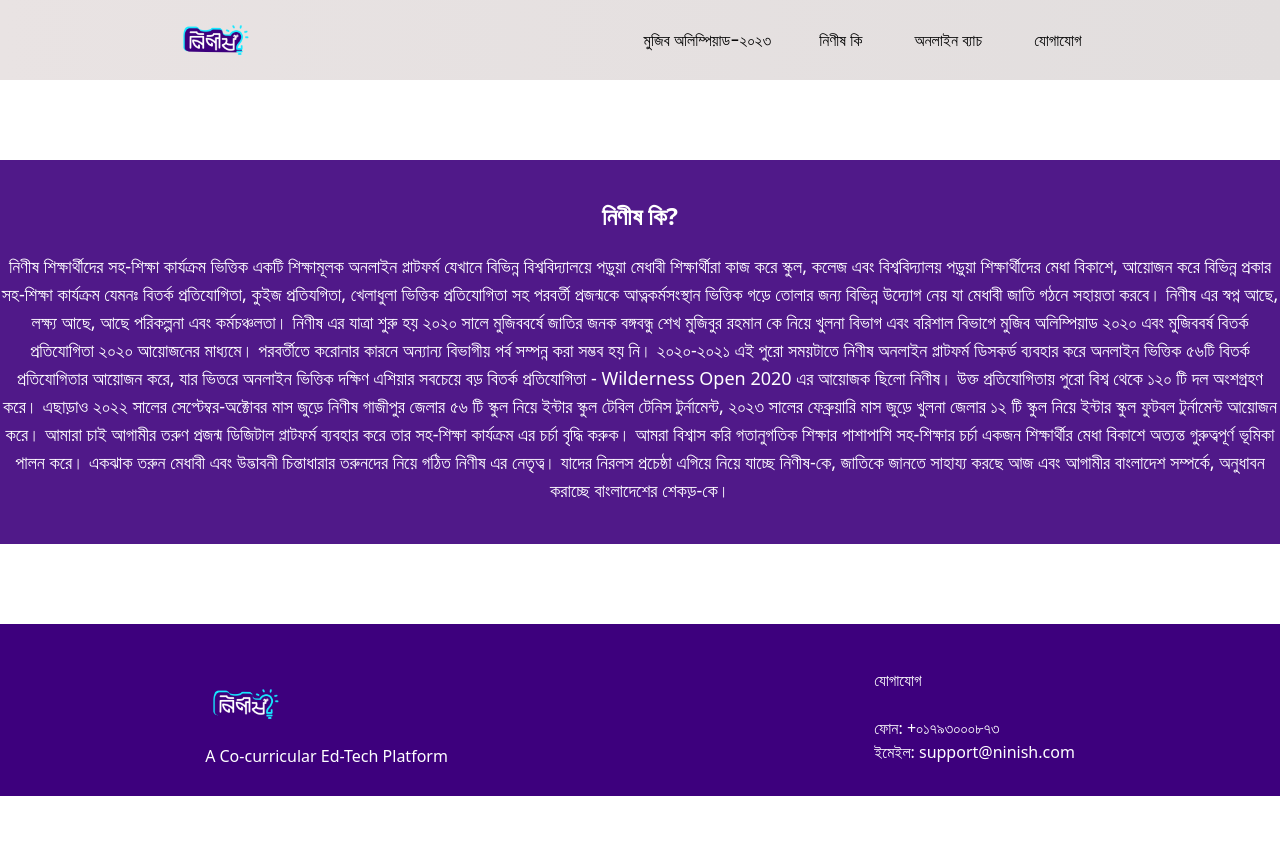
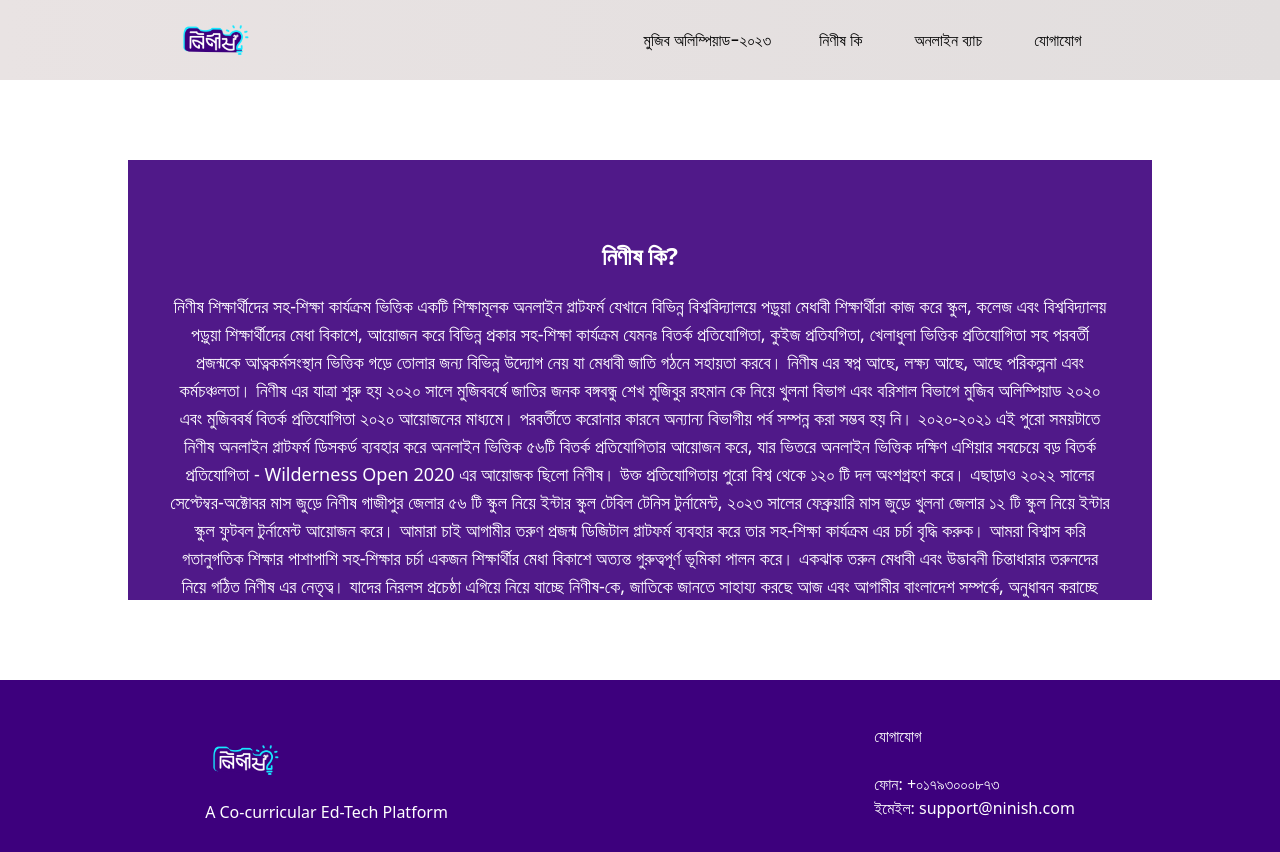
Before and after one commit to SamiulAlom/ninish-project, a React (Create React App) app: page /about in a window 1280 px wide. Before the commit the page ends 800 px from the top, so only its background shows below. Built offline with nearby package versions, Linux system fonts and the light colour scheme; a web font is replaced by a local one.

Commit message:
modified:   src/components/pages/About.js 	modified:   src/components/pages/Contact.js 	modified:   src/components/pages/QuizPage.js 	modified:   src/components/pages/subpage/Ninis.js

```diff
--- a/src/components/pages/About.js
+++ b/src/components/pages/About.js
@@ -3,7 +3,7 @@
 
 export default function About() {
   return (
-    <div className=" bg-white pt-20 pb-20">
+    <div className="min-[600px]:h-[100vh] min-[1000px]:h-[75vh] flex justify-center bg-white pt-20 pb-20">
       <Ninis />
     </div>
   );
--- a/src/components/pages/Contact.js
+++ b/src/components/pages/Contact.js
@@ -22,7 +22,7 @@
         <div className="pt-20 container">
           <h1 className="text-2xl text-center font-bold">Our Phone Number</h1>
           <span className="flex pt-7 justify-center">
-            <h2 className="text-1xl text-center font-300">০১৭১১১১১১১১</h2>
+            <h2 className="text-1xl text-center font-300">+০১৭৯৩০০০৮৭৩</h2>
           </span>
         </div>
         <div className="pt-20 container">
--- a/src/components/pages/QuizPage.js
+++ b/src/components/pages/QuizPage.js
@@ -3,7 +3,7 @@
 
 export default function QuizPage() {
   return (
-    <div className="bg-white max-sm:p-5">
+    <div className="min-[600px]:h-[90vh] min-[1000px]:h-[75vh] bg-white max-sm:p-5">
       <Rules />
     </div>
   );
--- a/src/components/pages/subpage/Ninis.js
+++ b/src/components/pages/subpage/Ninis.js
@@ -2,7 +2,7 @@
 
 export default function Ninis() {
   return (
-    <div className="min-sm:h-[65vh] max-sm:p-5 pt-10 text-white pb-10 bg-[rgb(61,0,125,0.9)] flex justify-center">
+    <div className=" p-10  min-[600px]:w-[80vw] max-sm:p-5 pt-20 text-white pb-10 bg-[rgb(61,0,125,0.9)] flex justify-center">
       <div className=" container">
         <h1 className="text-2xl text-center font-bold">নিণীষ কি?</h1>
         <p className="text-center text-lg mt-5">
```
